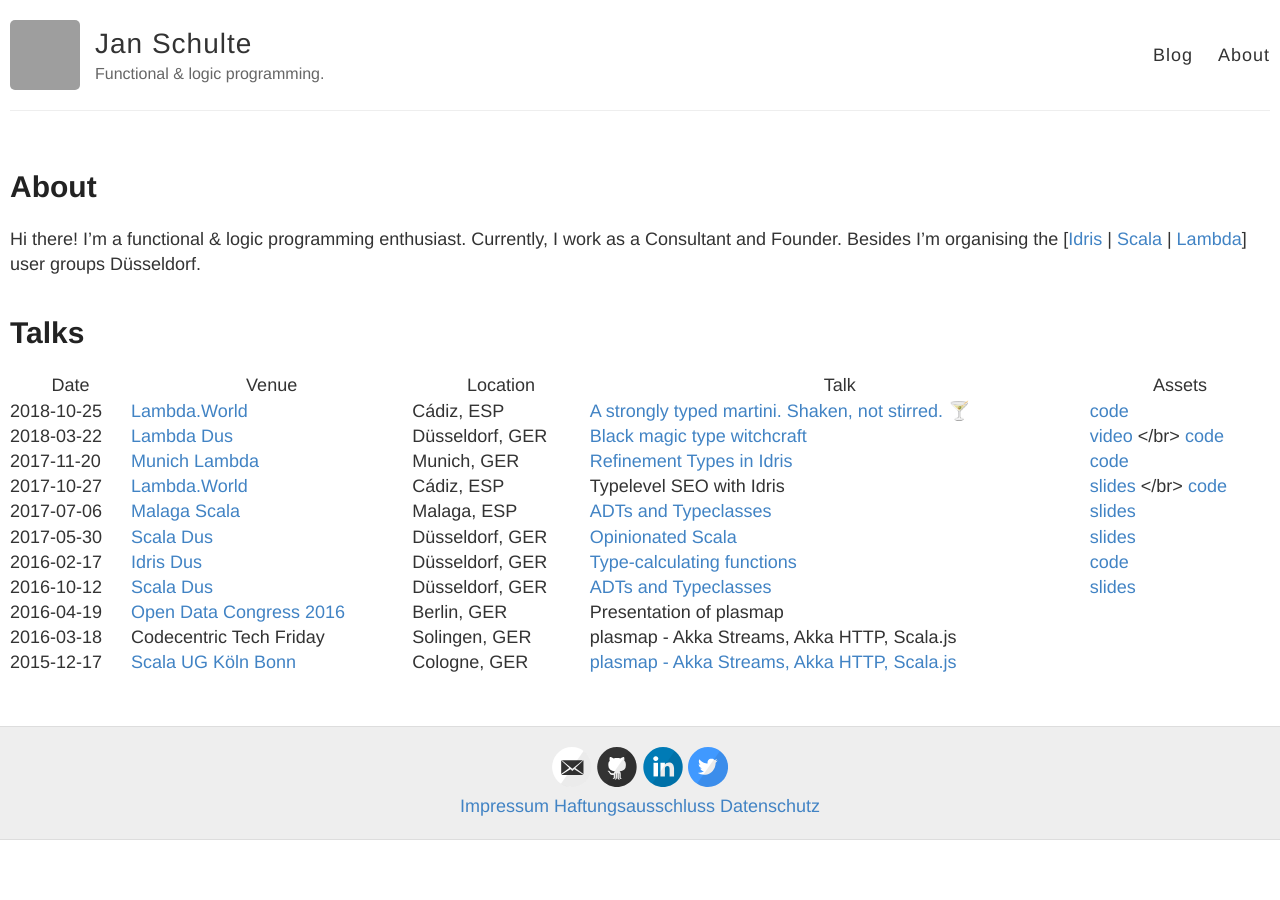
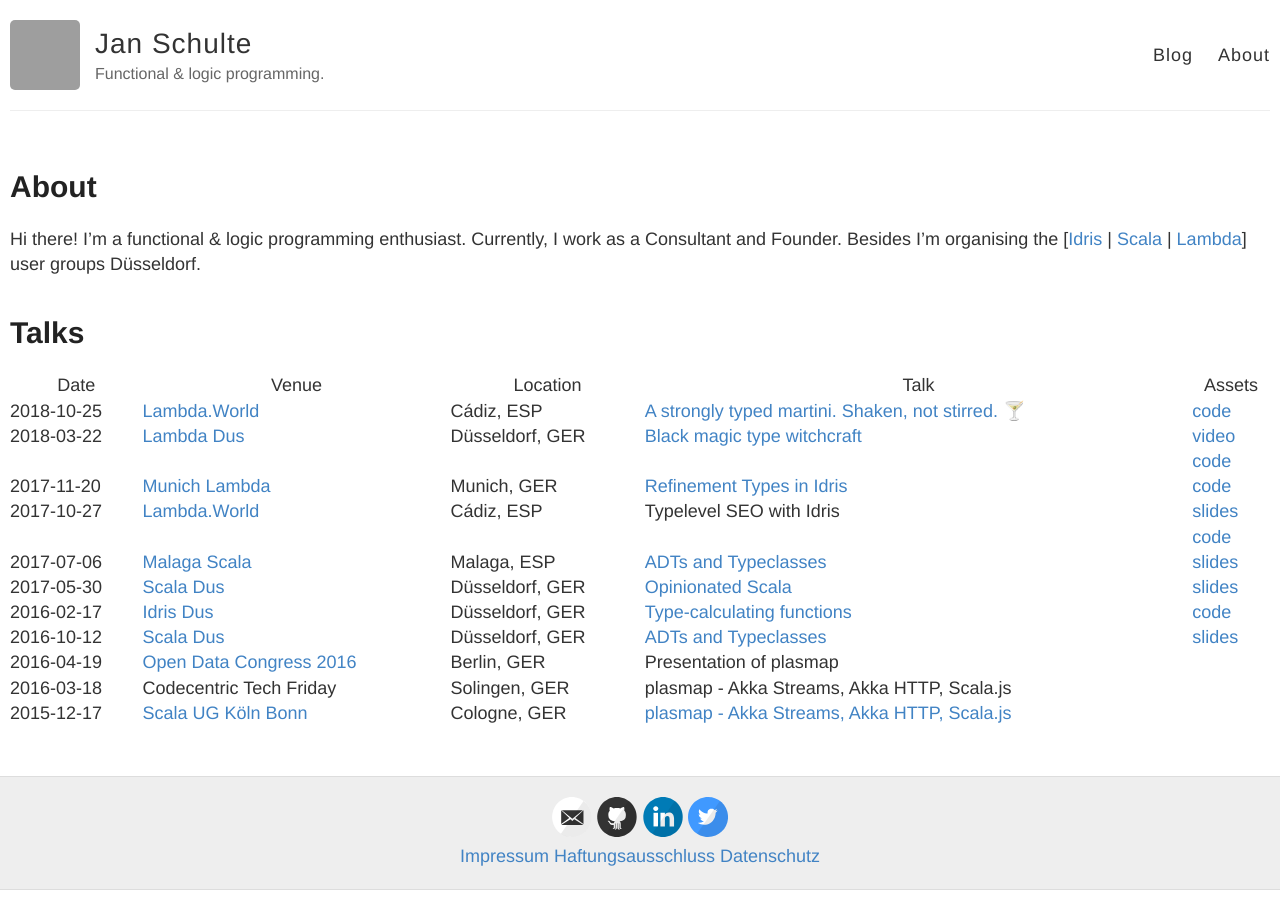
Before and after one commit to janschultecom/janschultecom.github.io, a Jekyll site: the page built from about.md, in a window 1280 px wide. Built offline with Jekyll 4.4.1, drawn with Linux system fonts in a browser that asks for light colours; grey boxes are pictures that could not be loaded.

```diff
--- a/about.md
+++ b/about.md
@@ -11,9 +11,9 @@ Hi there! I'm a functional & logic programming enthusiast. Currently, I work as
 | Date       | Venue | Location | Talk | Assets |
 |------------|-------|----------|------|--------|
 | 2018-10-25 | [Lambda.World](http://www.lambda.world/) | Cádiz, ESP | [A strongly typed martini. Shaken, not stirred. 🍸](http://cadiz.lambda.world/schedule/#session-105) | [code](https://github.com/janschultecom/20181025-strongly-typed-martini)|
-| 2018-03-22 | [Lambda Dus](https://www.meetup.com/lambdadus/) | Düsseldorf, GER | [Black magic type witchcraft](https://www.meetup.com/lambdadus/events/247287024/) | [video](https://youtu.be/MLKDu6jwIQw) </br> [code](https://github.com/janschultecom/20180322-lamdadus)|
+| 2018-03-22 | [Lambda Dus](https://www.meetup.com/lambdadus/) | Düsseldorf, GER | [Black magic type witchcraft](https://www.meetup.com/lambdadus/events/247287024/) | [video](https://youtu.be/MLKDu6jwIQw) <br/> [code](https://github.com/janschultecom/20180322-lamdadus)|
 | 2017-11-20 | [Munich Lambda](https://www.meetup.com/Munich-Lambda/) | Munich, GER | [Refinement Types in Idris](https://www.meetup.com/Munich-Lambda/events/241177016/) | [code](https://github.com/janschultecom/2017-11-20-Lambda-Meetup-Munich)|
-| 2017-10-27 | [Lambda.World](http://www.lambda.world/) | Cádiz, ESP | Typelevel SEO with Idris | [slides]( https://slides.com/janschultecom/typelevel-seo/) </br> [code]( https://github.com/janschultecom/typelevel-seo/) |
+| 2017-10-27 | [Lambda.World](http://www.lambda.world/) | Cádiz, ESP | Typelevel SEO with Idris | [slides]( https://slides.com/janschultecom/typelevel-seo/) <br/> [code]( https://github.com/janschultecom/typelevel-seo/) |
 | 2017-07-06 | [Malaga Scala](https://www.meetup.com/Malaga-Scala/) | Malaga, ESP | [ADTs and Typeclasses](https://www.meetup.com/Malaga-Scala/events/240726851/) | [slides]( http://janschulte.com/2017-07-06-ADTs-and-Typeclasses/) |
 | 2017-05-30 | [Scala Dus](https://www.meetup.com/scaladus/) | Düsseldorf, GER | [Opinionated Scala](https://www.meetup.com/scaladus/events/239929062/) | [slides]( https://github.com/scaladus/opinionated-scala ) |
 | 2016-02-17 | [Idris Dus](https://www.meetup.com/idrisdus/) | Düsseldorf, GER | [Type-calculating functions](https://www.meetup.com/idrisdus/events/237070330/) | [code]( https://github.com/janschultecom/idrisdus-2017-02-22 ) |
```
